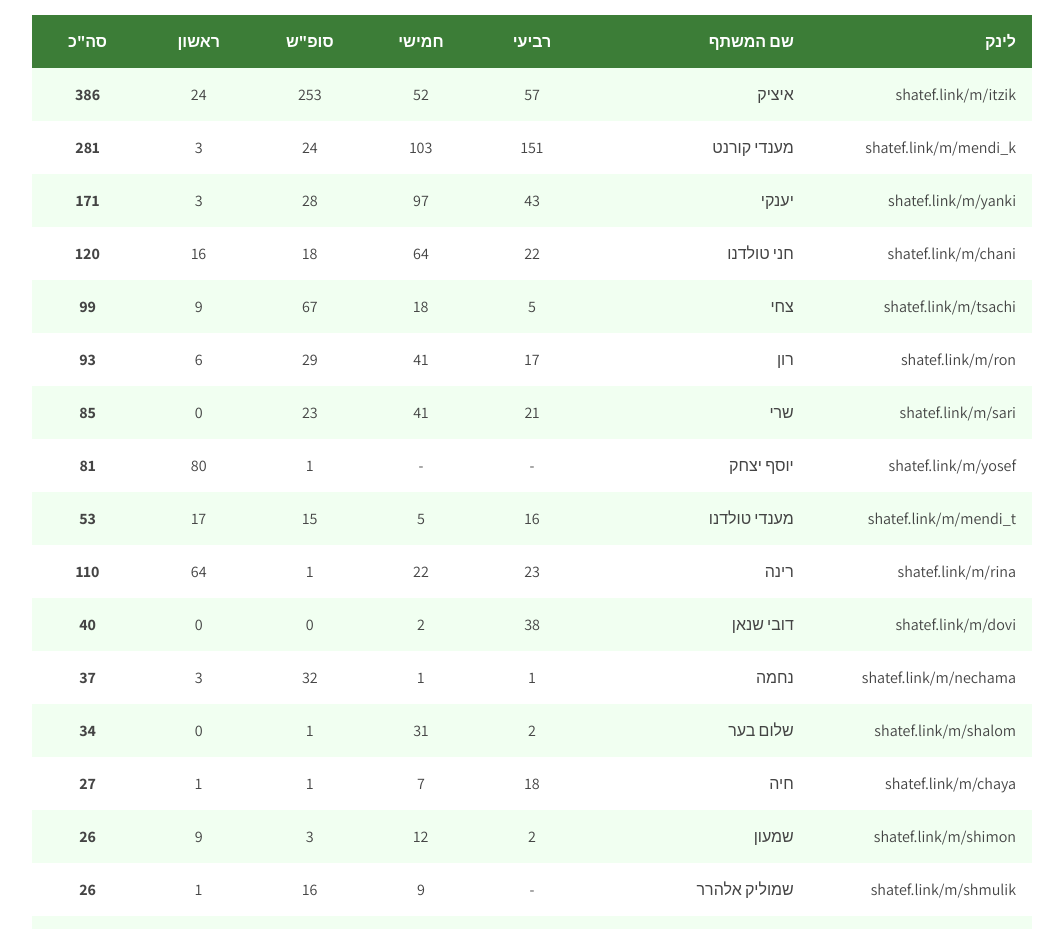
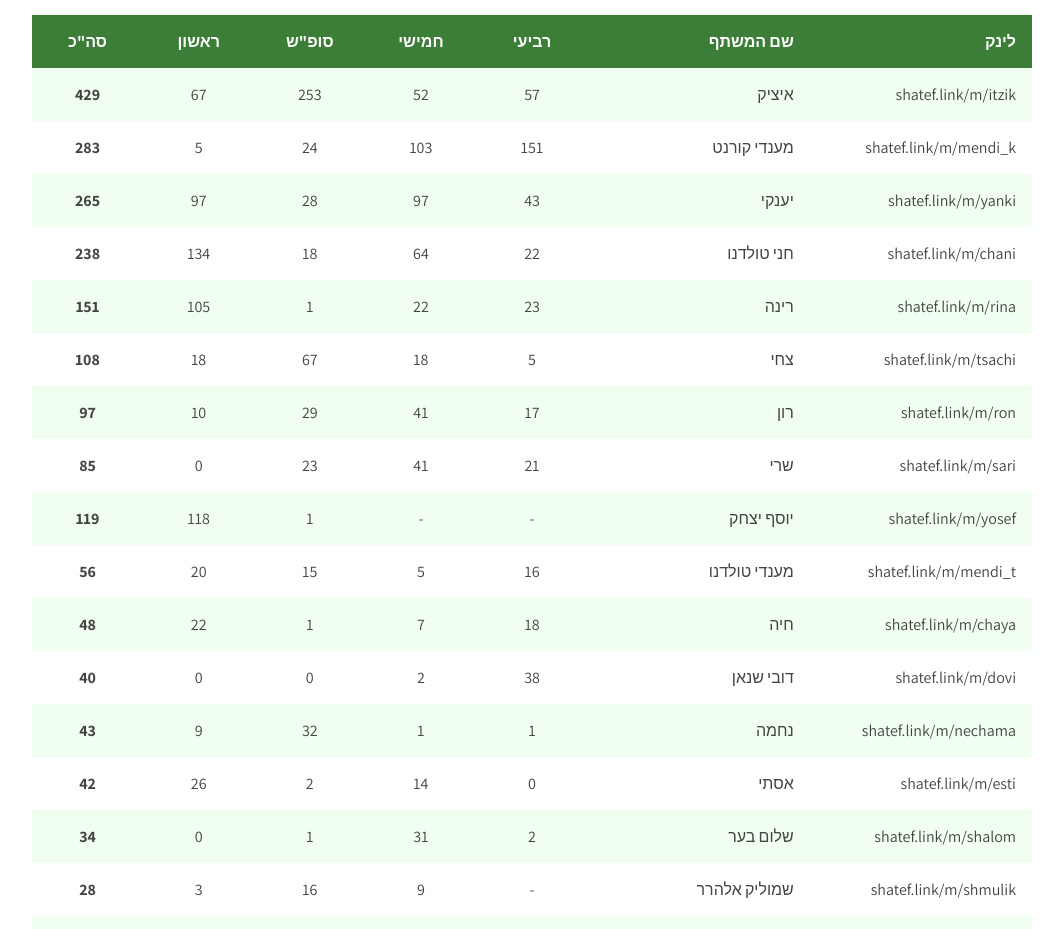
Before and after one commit to rabbishuki/shatef, a plain HTML site: page index.html in a window 1280 px wide. Shown: the part 70-999 px from the top of the page, without its empty margins (108-1171 px from the left). Drawn offline with Linux system fonts and the light colour scheme.

Commit message:
Corona: Update 3 sunday

```diff
--- a/index.html
+++ b/index.html
@@ -13,8 +13,8 @@
         <h1 style="font-weight: bold">קורונה | לפקוח את העיניים</h1>
         <h2>קמפיין שיתופים</h2>
         <h3 style="text-align: center; font-weight: normal">
-            <span style="font-weight: bold;">סה"כ:</span> 1716<br>
-            <span style="font-weight: bold;">עדכון אחרון:</span> 19:00
+            <span style="font-weight: bold;">סה"כ:</span> 2,116<br>
+            <span style="font-weight: bold;">עדכון אחרון:</span> 22:00
         </h3>
     </header>
     <div class="wrapper">
@@ -37,8 +37,8 @@
                 <td class="time"><span>57</span></td>
                 <td class="time"><span>52</span></td>
                 <td class="time"><span>253</span></td>
-                <td class="time"><span>24</span></td>
-                <td class="total"><span>386</span></td>
+                <td class="time"><span>67</span></td>
+                <td class="total"><span>429</span></td>
             </tr>
             <tr>
                 <td class="link"><span>shatef.link/m/mendi_k</span></td>
@@ -46,8 +46,8 @@
                 <td class="time"><span>151</span></td>
                 <td class="time"><span>103</span></td>
                 <td class="time"><span>24</span></td>
-                <td class="time"><span>3</span></td>
-                <td class="total"><span>281</span></td>
+                <td class="time"><span>5</span></td>
+                <td class="total"><span>283</span></td>
             </tr>
             <tr>
                 <td class="link"><span>shatef.link/m/yanki</span></td>
@@ -55,8 +55,8 @@
                 <td class="time"><span>43</span></td>
                 <td class="time"><span>97</span></td>
                 <td class="time"><span>28</span></td>
-                <td class="time"><span>3</span></td>
-                <td class="total"><span>171</span></td>
+                <td class="time"><span>97</span></td>
+                <td class="total"><span>265</span></td>
             </tr>
             <tr>
                 <td class="link"><span>shatef.link/m/chani</span></td>
@@ -64,8 +64,17 @@
                 <td class="time"><span>22</span></td>
                 <td class="time"><span>64</span></td>
                 <td class="time"><span>18</span></td>
-                <td class="time"><span>16</span></td>
-                <td class="total"><span>120</span></td>
+                <td class="time"><span>134</span></td>
+                <td class="total"><span>238</span></td>
+            </tr>
+            <tr>
+                <td class="link"><span>shatef.link/m/rina</span></td>
+                <td class="name"><span>רינה</span></td>
+                <td class="time"><span>23</span></td>
+                <td class="time"><span>22</span></td>
+                <td class="time"><span>1</span></td>
+                <td class="time"><span>105</span></td>
+                <td class="total"><span>151</span></td>
             </tr>
             <tr>
                 <td class="link"><span>shatef.link/m/tsachi</span></td>
@@ -73,8 +82,8 @@
                 <td class="time"><span>5</span></td>
                 <td class="time"><span>18</span></td>
                 <td class="time"><span>67</span></td>
-                <td class="time"><span>9</span></td>
-                <td class="total"><span>99</span></td>
+                <td class="time"><span>18</span></td>
+                <td class="total"><span>108</span></td>
             </tr>
             <tr>
                 <td class="link"><span>shatef.link/m/ron</span></td>
@@ -82,8 +91,8 @@
                 <td class="time"><span>17</span></td>
                 <td class="time"><span>41</span></td>
                 <td class="time"><span>29</span></td>
-                <td class="time"><span>6</span></td>
-                <td class="total"><span>93</span></td>
+                <td class="time"><span>10</span></td>
+                <td class="total"><span>97</span></td>
             </tr>
             <tr>
                 <td class="link"><span>shatef.link/m/sari</span></td>
@@ -100,8 +109,8 @@
                 <td class="time"><span>-</span></td>
                 <td class="time"><span>-</span></td>
                 <td class="time"><span>1</span></td>
-                <td class="time"><span>80</span></td>
-                <td class="total"><span>81</span></td>
+                <td class="time"><span>118</span></td>
+                <td class="total"><span>119</span></td>
             </tr>
             <tr>
                 <td class="link"><span>shatef.link/m/mendi_t</span></td>
@@ -109,17 +118,17 @@
                 <td class="time"><span>16</span></td>
                 <td class="time"><span>5</span></td>
                 <td class="time"><span>15</span></td>
-                <td class="time"><span>17</span></td>
-                <td class="total"><span>53</span></td>
+                <td class="time"><span>20</span></td>
+                <td class="total"><span>56</span></td>
             </tr>
             <tr>
-                <td class="link"><span>shatef.link/m/rina</span></td>
-                <td class="name"><span>רינה</span></td>
-                <td class="time"><span>23</span></td>
+                <td class="link"><span>shatef.link/m/chaya</span></td>
+                <td class="name"><span>חיה</span></td>
+                <td class="time"><span>18</span></td>
+                <td class="time"><span>7</span></td>
+                <td class="time"><span>1</span></td>
                 <td class="time"><span>22</span></td>
-                <td class="time"><span>1</span></td>
-                <td class="time"><span>64</span></td>
-                <td class="total"><span>110</span></td>
+                <td class="total"><span>48</span></td>
             </tr>
             <tr>
                 <td class="link"><span>shatef.link/m/dovi</span></td>
@@ -136,8 +145,17 @@
                 <td class="time"><span>1</span></td>
                 <td class="time"><span>1</span></td>
                 <td class="time"><span>32</span></td>
-                <td class="time"><span>3</span></td>
-                <td class="total"><span>37</span></td>
+                <td class="time"><span>9</span></td>
+                <td class="total"><span>43</span></td>
+            </tr>
+            <tr>
+                <td class="link"><span>shatef.link/m/esti</span></td>
+                <td class="name"><span>אסתי</span></td>
+                <td class="time"><span>0</span></td>
+                <td class="time"><span>14</span></td>
+                <td class="time"><span>2</span></td>
+                <td class="time"><span>26</span></td>
+                <td class="total"><span>42</span></td>
             </tr>
             <tr>
                 <td class="link"><span>shatef.link/m/shalom</span></td>
@@ -149,13 +167,13 @@
                 <td class="total"><span>34</span></td>
             </tr>
             <tr>
-                <td class="link"><span>shatef.link/m/chaya</span></td>
-                <td class="name"><span>חיה</span></td>
-                <td class="time"><span>18</span></td>
-                <td class="time"><span>7</span></td>
-                <td class="time"><span>1</span></td>
-                <td class="time"><span>1</span></td>
-                <td class="total"><span>27</span></td>
+                <td class="link"><span>shatef.link/m/shmulik</span></td>
+                <td class="name"><span>שמוליק אלהרר</span></td>
+                <td class="time"><span>-</span></td>
+                <td class="time"><span>9</span></td>
+                <td class="time"><span>16</span></td>
+                <td class="time"><span>3</span></td>
+                <td class="total"><span>28</span></td>
             </tr>
             <tr>
                 <td class="link"><span>shatef.link/m/shimon</span></td>
@@ -165,24 +183,6 @@
                 <td class="time"><span>3</span></td>
                 <td class="time"><span>9</span></td>
                 <td class="total"><span>26</span></td>
-            </tr>
-            <tr>
-                <td class="link"><span>shatef.link/m/shmulik</span></td>
-                <td class="name"><span>שמוליק אלהרר</span></td>
-                <td class="time"><span>-</span></td>
-                <td class="time"><span>9</span></td>
-                <td class="time"><span>16</span></td>
-                <td class="time"><span>1</span></td>
-                <td class="total"><span>26</span></td>
-            </tr>
-            <tr>
-                <td class="link"><span>shatef.link/m/esti</span></td>
-                <td class="name"><span>אסתי</span></td>
-                <td class="time"><span>0</span></td>
-                <td class="time"><span>14</span></td>
-                <td class="time"><span>2</span></td>
-                <td class="time"><span>7</span></td>
-                <td class="total"><span>23</span></td>
             </tr>
             <tr>
                 <td class="link"><span>shatef.link/m/meir</span></td>
```
